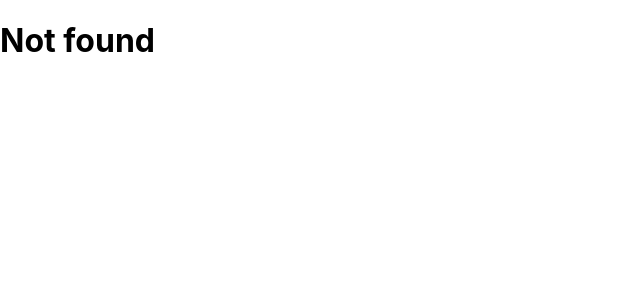
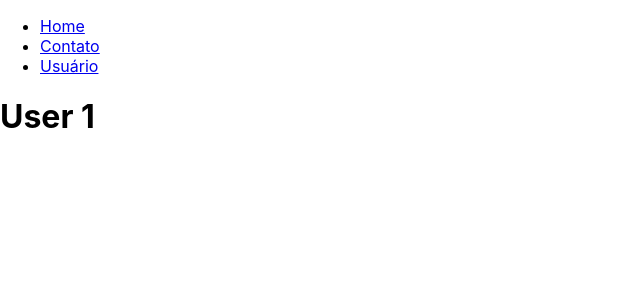
Before and after one commit to alexandrejonathas/alganews-cms, a React (Create React App) app: page /user/1 in a window 1280 px wide. Shown: the top 300 px of the page, without its empty margins (0-640 px from the left). Built offline with nearby package versions, Linux system fonts and the light colour scheme.

Commit message:
Recuperando parametros na rota

```diff
--- a/src/index.tsx
+++ b/src/index.tsx
@@ -7,13 +7,24 @@ import { BrowserRouter, Switch, Route } from 'react-router-dom';
 import Home from './views/Home.view';
 import Contact from './views/Contact.view';
 import NotFound from './views/NotFound.view';
+import UserView from './views/User.view';
+import CalcView from './views/Calc.view';
 
 ReactDOM.render(
   <React.StrictMode>
+    <nav>
+      <ul>
+        <li><a href="/">Home</a></li>
+        <li><a href="/contact">Contato</a></li>
+        <li><a href="/user">Usuário</a></li>
+      </ul>
+    </nav>
     <BrowserRouter>
       <Switch>
         <Route path={'/'} exact component={ Home } />
         <Route path={'/contact'} component={ Contact } />
+        <Route path={'/user/:userId'} component={ UserView } />
+        <Route path={'/calculadora/:a/:b'} component={ CalcView } />
         <Route component={ NotFound } />
       </Switch>
     </BrowserRouter>
--- /dev/null
+++ b/src/views/Calc.view.tsx
@@ -0,0 +1,10 @@
+import { useParams } from "react-router-dom";
+
+export default function CalcView () {
+
+    const params = useParams<{ a: string, b: string}>()
+
+    return <div>
+        Soma { params.a } + {params.b} = {Number(params.a) + Number(params.b)}
+    </div>
+}
--- /dev/null
+++ b/src/views/User.view.tsx
@@ -0,0 +1,15 @@
+import { useEffect } from "react"
+import { useParams } from "react-router-dom"
+
+export default function UserView () {
+
+    const params = useParams<{ userId: string }>()
+
+    useEffect(() => {
+        console.log(params)
+    }, [])
+
+    return <div>
+        <h1>User { params.userId }</h1>
+    </div>
+}
```
